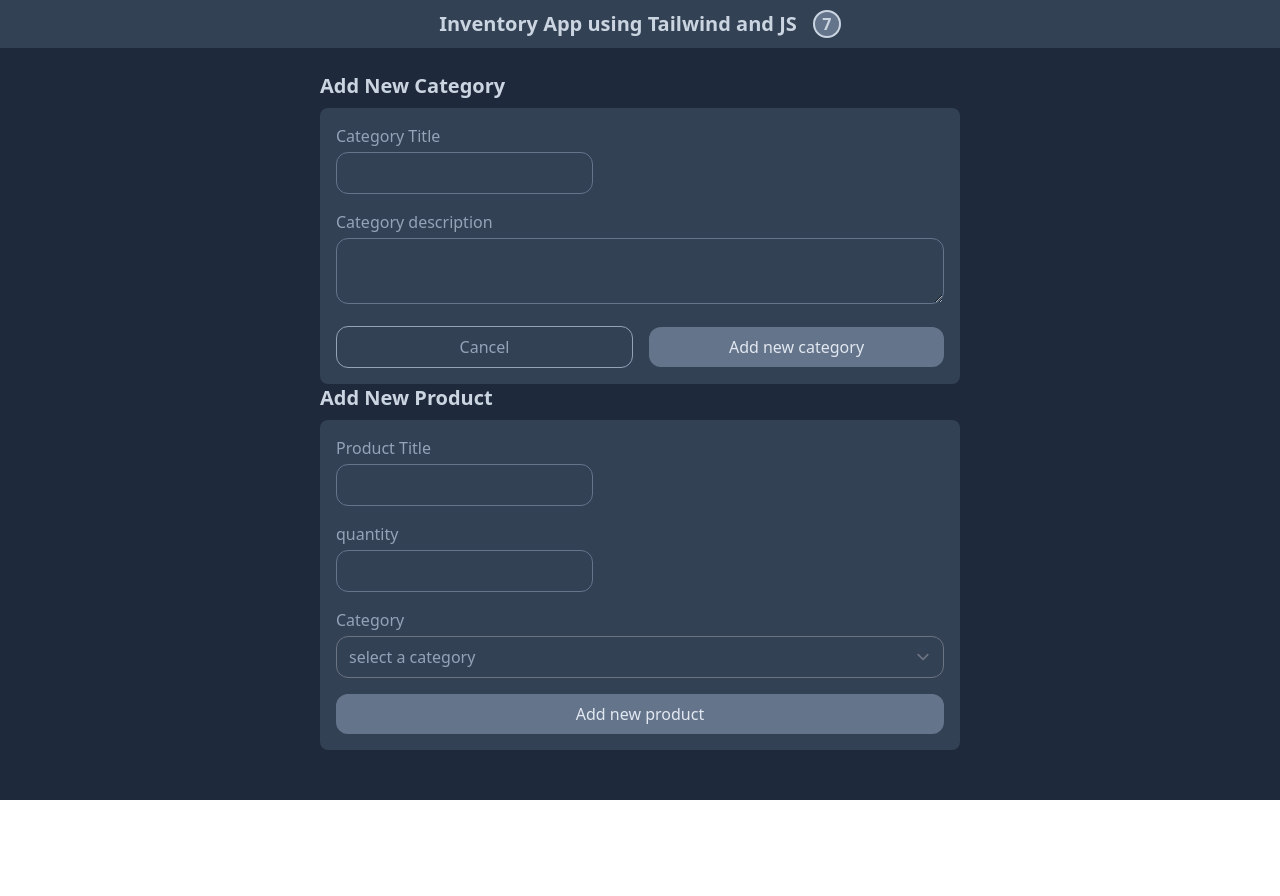
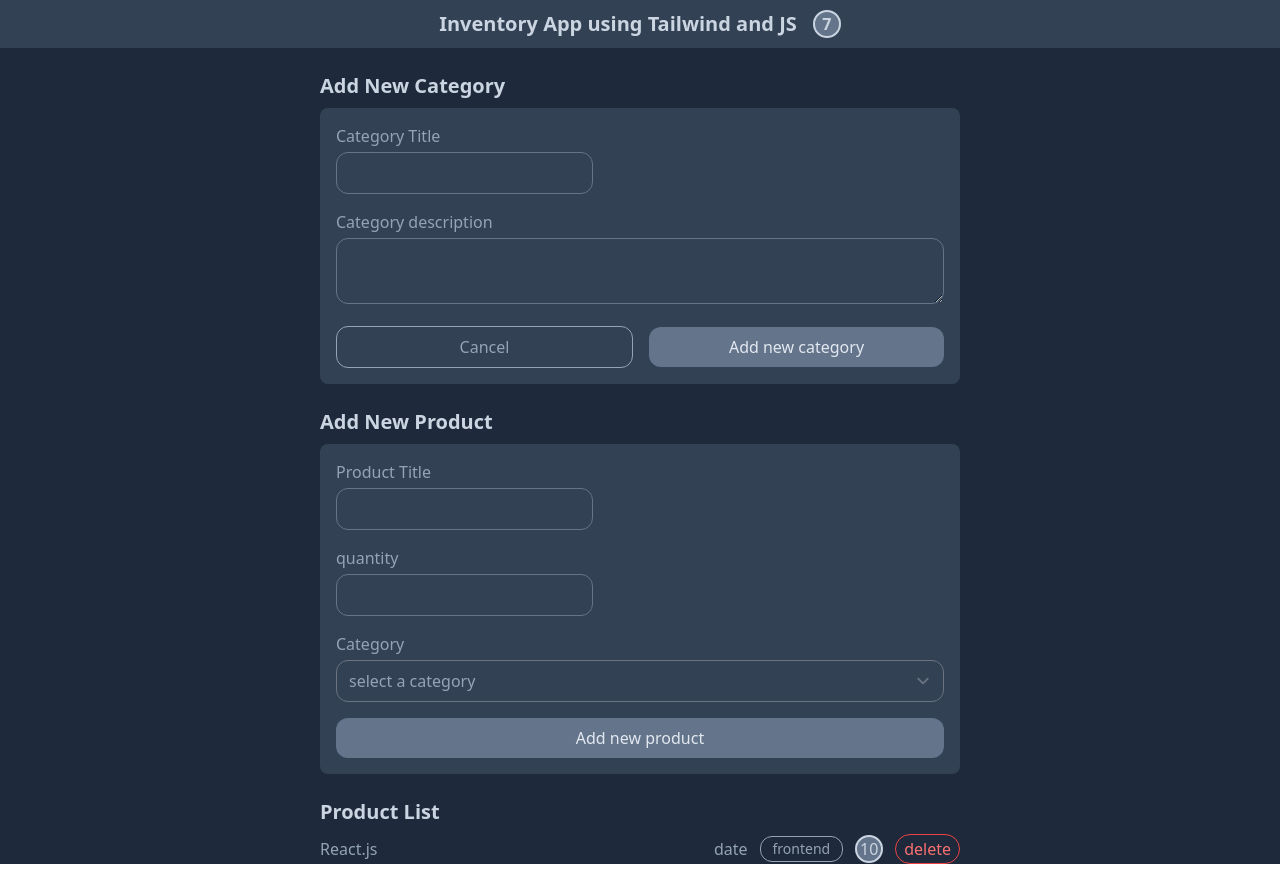
Before and after one commit to MiladNz/Inventory-App, a website: page public/index.html in a window 1280 px wide. Before the commit the page ends 800 px from the top, so only its background shows below. Drawn offline with Linux system fonts and the light colour scheme.

Commit message:
create product list

```diff
--- a/public/index.html
+++ b/public/index.html
@@ -7,7 +7,7 @@
     <link rel="stylesheet" href="/public/build/tailwind.css" />
   </head>
   <body>
-    <div class="bg-slate-800 h-screen w-screen">
+    <div class="bg-slate-800 min-h-screen w-screen">
       <!-- app bar -->
       <div
         class="h-12 flex items-center justify-center gap-x-4 bg-slate-700 mb-6">
@@ -23,7 +23,7 @@
       <!-- app content -->
       <div class="container max-w-screen-sm mx-auto">
         <!-- category form -->
-        <div>
+        <div class="mb-6">
           <h2 class="text-xl text-slate-300 font-bold mb-2">
             Add New Category
           </h2>
@@ -63,7 +63,7 @@
           </form>
         </div>
         <!-- product form -->
-        <div>
+        <div class="mb-6">
           <h2 class="text-xl text-slate-300 font-bold mb-2">Add New Product</h2>
           <form class="bg-slate-700 p-4 rounded-lg flex flex-col gap-y-4">
             <div class="">
@@ -114,6 +114,26 @@
             </div>
           </form>
         </div>
+        <!-- product list  -->
+        <h2 class="text-xl text-slate-300 font-bold mb-2">Product List</h2>
+        <div class="flex items-center justify-between mb-8">
+          <span class="text-slate-400">React.js</span>
+          <div class="flex items-center gap-x-3">
+            <span class="text-slate-400">date</span>
+            <span
+              class="block px-3 py-0.5 text-slate-400 border border-slate-400 text-sm rounded-xl"
+              >frontend</span
+            >
+            <span
+              class="flex items-center justify-center w-7 h-7 rounded-full bg-slate-500 text-slate-300 border-2 border-slate-300">
+              10
+            </span>
+            <button
+              class="border px-2 py-0.5 rounded-2xl border-red-500 text-red-400">
+              delete
+            </button>
+          </div>
+        </div>
         <!--  -->
       </div>
     </div>
```
Also changed, not shown: public/build/tailwind.css.
